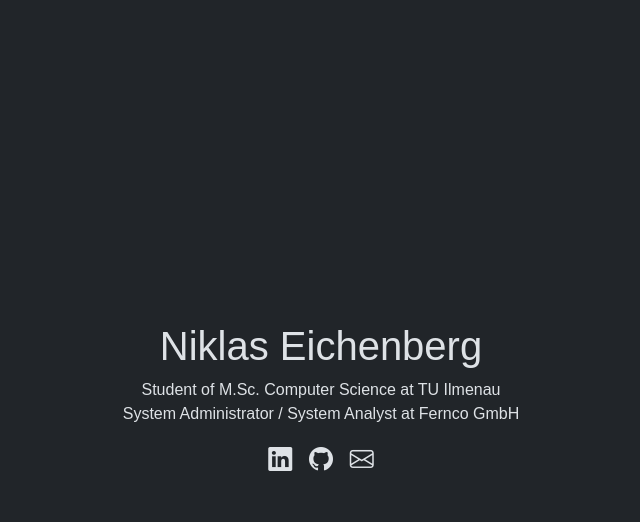
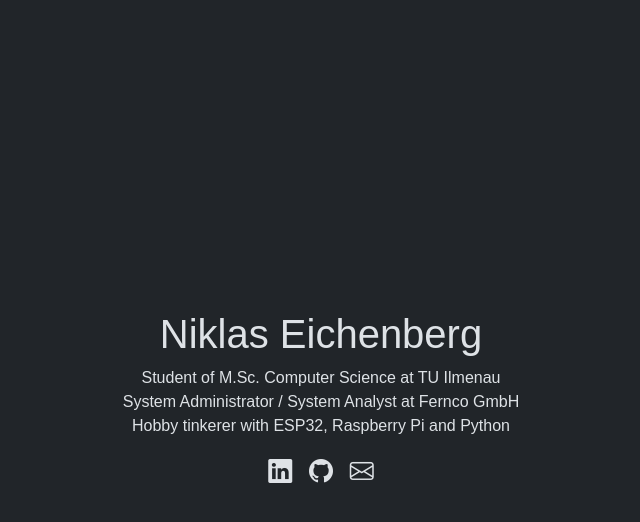
Before and after one commit to nikilase/about_me_website, a FastAPI app: page / in a window 1280 px wide. Shown: the top 522 px of the page, without its empty margins (319-959 px from the left). Run offline with FastAPI, Linux system fonts and the light colour scheme; some web fonts are replaced.

Commit message:
Add hobbies

```diff
--- a/templates/root.html
+++ b/templates/root.html
@@ -53,8 +53,10 @@
             Student of M.Sc. Computer Science at TU Ilmenau
             <br>
             System Administrator / System Analyst at Fernco GmbH
+            <br>
+            Hobby tinkerer with ESP32, Raspberry Pi and Python
         </p>
-
+        <!-- TODO: Add downloadable short CV and maybe picture-->
         <div>
             <a href="https://www.linkedin.com/in/niklaseichenberg/" aria-label="My Linkedin Profile" class="my-link">
                 <i aria-hidden="true" class="bi bi-linkedin"></i>
```
